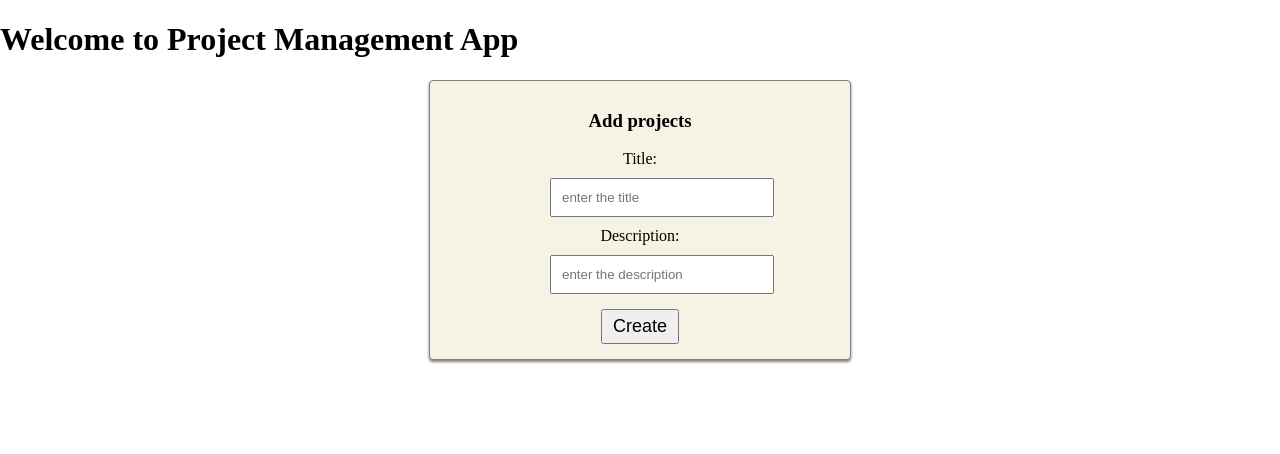
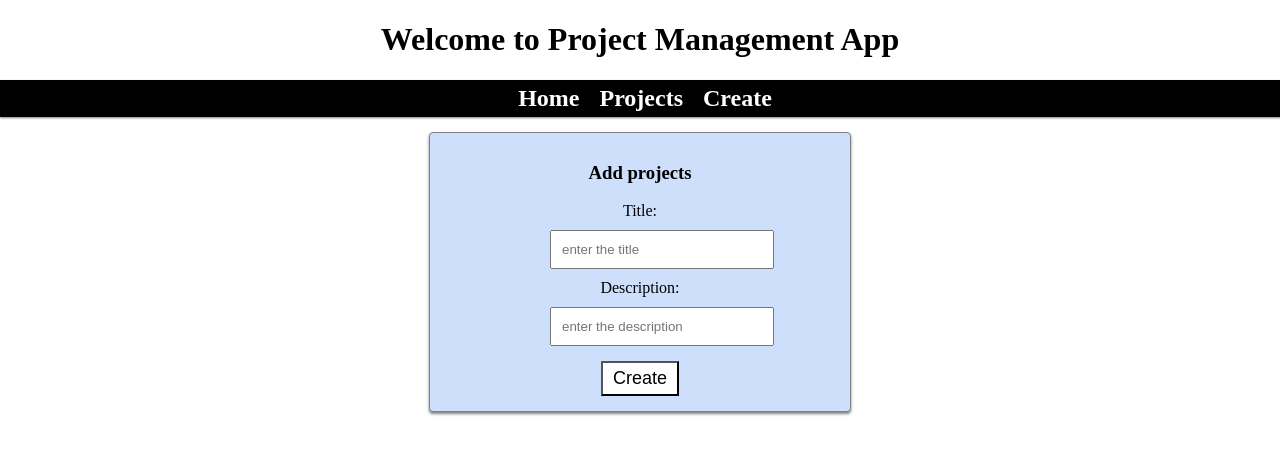
Before and after one commit to Uzmashaik93/react-project-management, a React (Vite) app: page /projects/create in a window 1280 px wide. Shown: the top 454 px of the page. Built offline with nearby package versions, Linux system fonts and the light colour scheme.

Commit message:
feat:detail page functionality

```diff
--- a/package.json
+++ b/package.json
@@ -13,7 +13,8 @@
     "axios": "^1.7.9",
     "react": "^19.0.0",
     "react-dom": "^19.0.0",
-    "react-router-dom": "^7.1.5"
+    "react-router-dom": "^7.1.5",
+    "react-toastify": "^11.0.3"
   },
   "devDependencies": {
     "@eslint/js": "^9.19.0",
--- a/src/App.jsx
+++ b/src/App.jsx
@@ -3,6 +3,7 @@ import HomePage from "./pages/HomePage";
 import Navbar from "./components/Navbar";
 import ProjectListPage from "./pages/ProjectListPage";
 import CreatePage from "./components/CreateProjectPage";
+import ProjectDetailPage from "./pages/ProjectDetailPage";
 
 function App() {
   return (
@@ -13,6 +14,7 @@ function App() {
         <Route path="/" element={<HomePage />} />
         <Route path="/projects" element={<ProjectListPage />} />
         <Route path="/projects/create" element={<CreatePage />} />
+        <Route path="/projects/:projectId" element={<ProjectDetailPage />} />
       </Routes>
     </>
   );
--- a/src/components/Loader.css
+++ b/src/components/Loader.css
@@ -8,6 +8,7 @@
     position: relative;
     width: var(--size);
     height: var(--size);
+    margin: 0 auto;
   }
 
   .loader::before,
--- a/src/components/Navbar.jsx
+++ b/src/components/Navbar.jsx
@@ -1,4 +1,20 @@
+import { Link } from "react-router-dom";
+
 function Navbar() {
-  return <div></div>;
+  return (
+    <div>
+      <nav className="Navbar">
+        <Link to="/">
+          <li>Home</li>
+        </Link>
+        <Link to="/projects">
+          <li>Projects</li>
+        </Link>
+        <Link to="/projects/create">
+          <li>Create</li>
+        </Link>
+      </nav>
+    </div>
+  );
 }
 export default Navbar;
--- a/src/index.css
+++ b/src/index.css
@@ -2,6 +2,7 @@
 
 body {
   margin: 0;
+  text-align: center;
 }
 
 a {
@@ -15,6 +16,7 @@ select {
   min-width: 50px;
   margin: 5px;
   font-size: 18px;
+  background-color: white;
 }
 
 label {
@@ -31,13 +33,17 @@ textarea {
 }
 
 .Navbar {
-  background: #515f7d;
+  background: black;
   color: white;
   padding: 0px 20px;
   box-shadow: 0px 1px 2px gray;
   width: 100%;
   margin-bottom: 15px;
   padding: 5px;
+  display: flex;
+  justify-content: center;
+  align-items: center;
+  gap: 20px;
 }
 
 .Navbar li {
@@ -65,7 +71,7 @@ textarea {
 .EditProjectPage,
 .CreateProjectPage,
 .AddTask {
-  background: #f6f3e5;
+  background: #cedffc;
   border: 1px solid grey;
   box-shadow: 0px 2px 3px grey;
   width: 400px;
--- /dev/null
+++ b/src/pages/ProjectDetailPage.jsx
@@ -0,0 +1,37 @@
+import axios from "axios";
+import { useEffect, useState } from "react";
+import { Link, useParams } from "react-router-dom";
+import { API_URL } from "../config/api";
+import Loader from "../components/Loader";
+
+function ProjectDetailPage() {
+  const [project, setProject] = useState(null);
+  const { projectId } = useParams();
+
+  useEffect(() => {
+    axios
+      .get(`${API_URL}/projects/${projectId}`)
+      .then((response) => {
+        setProject(response.data);
+      })
+      .catch((e) => {
+        console.log("Error", e);
+      });
+  }, []);
+
+  if (project === null) {
+    return <Loader />;
+  }
+
+  return (
+    <div className="ProjectDetailsPage">
+      <h3>{project.title}</h3>
+      <p>{project.description}</p>
+      <Link to="/projects">
+        <button>Back</button>
+      </Link>
+    </div>
+  );
+}
+
+export default ProjectDetailPage;
--- a/src/pages/ProjectListPage.jsx
+++ b/src/pages/ProjectListPage.jsx
@@ -3,6 +3,7 @@ import { useEffect, useState } from "react";
 import Loader from "../components/Loader";
 
 import { API_URL } from "../config/api";
+import { Link } from "react-router-dom";
 
 function ProjectListPage() {
   const [projects, setProjects] = useState(null);
@@ -11,7 +12,8 @@ function ProjectListPage() {
     axios
       .get(`${API_URL}/projects`)
       .then((response) => {
-        setProjects(response.data);
+        const projectsArr = response.data.toReversed();
+        setProjects(projectsArr);
       })
       .catch((e) => {
         "Error", e;
@@ -27,7 +29,9 @@ function ProjectListPage() {
       {projects.map((projectObj) => {
         return (
           <div key={projectObj.id} className="card">
-            <h4>{projectObj.title}</h4>
+            <Link to={`/projects/${projectObj.id}`}>
+              <h4>{projectObj.title}</h4>
+            </Link>
           </div>
         );
       })}
```
Also changed, not shown: 1 other file (tests, documents, lock files or other folders).
